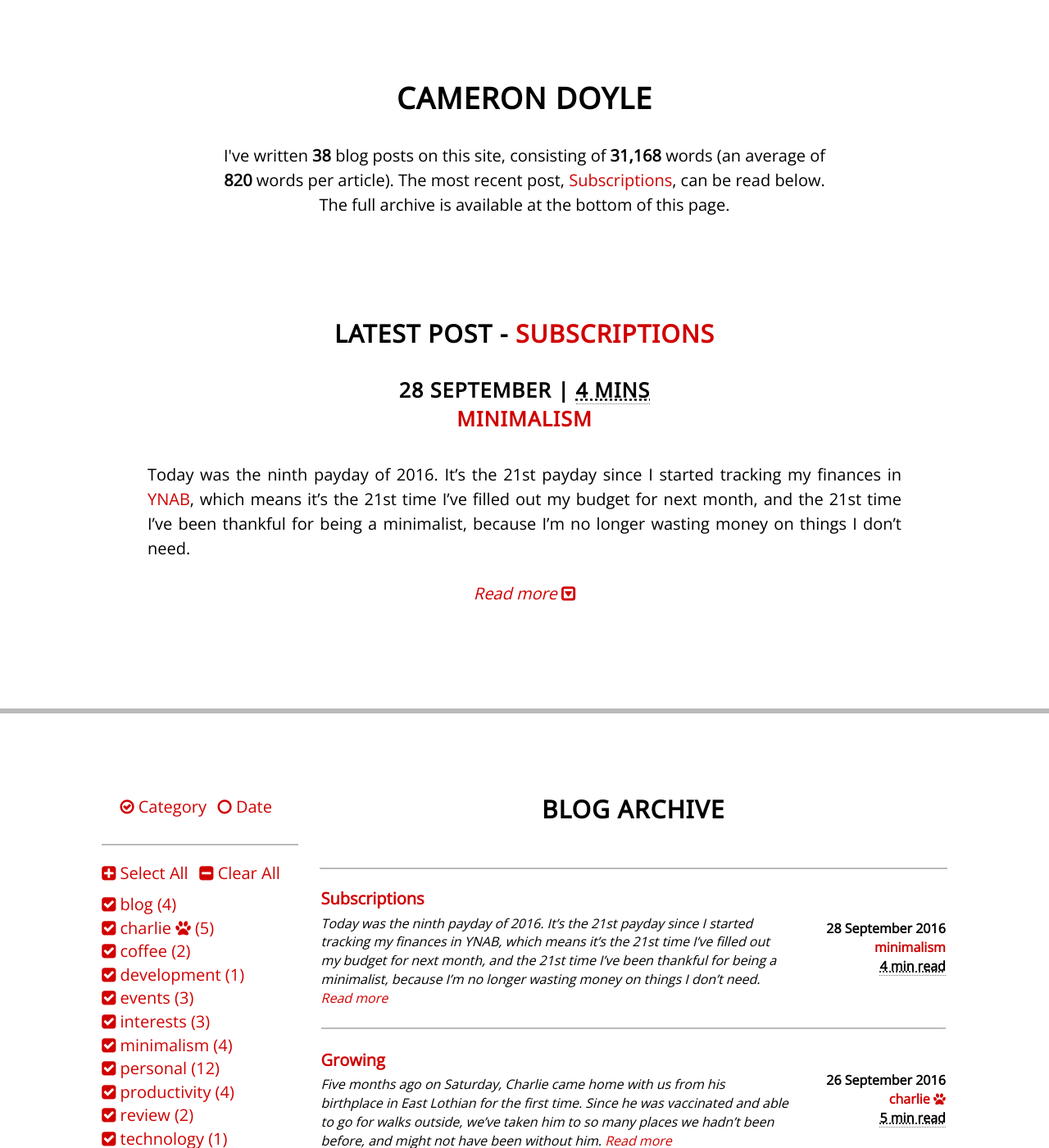
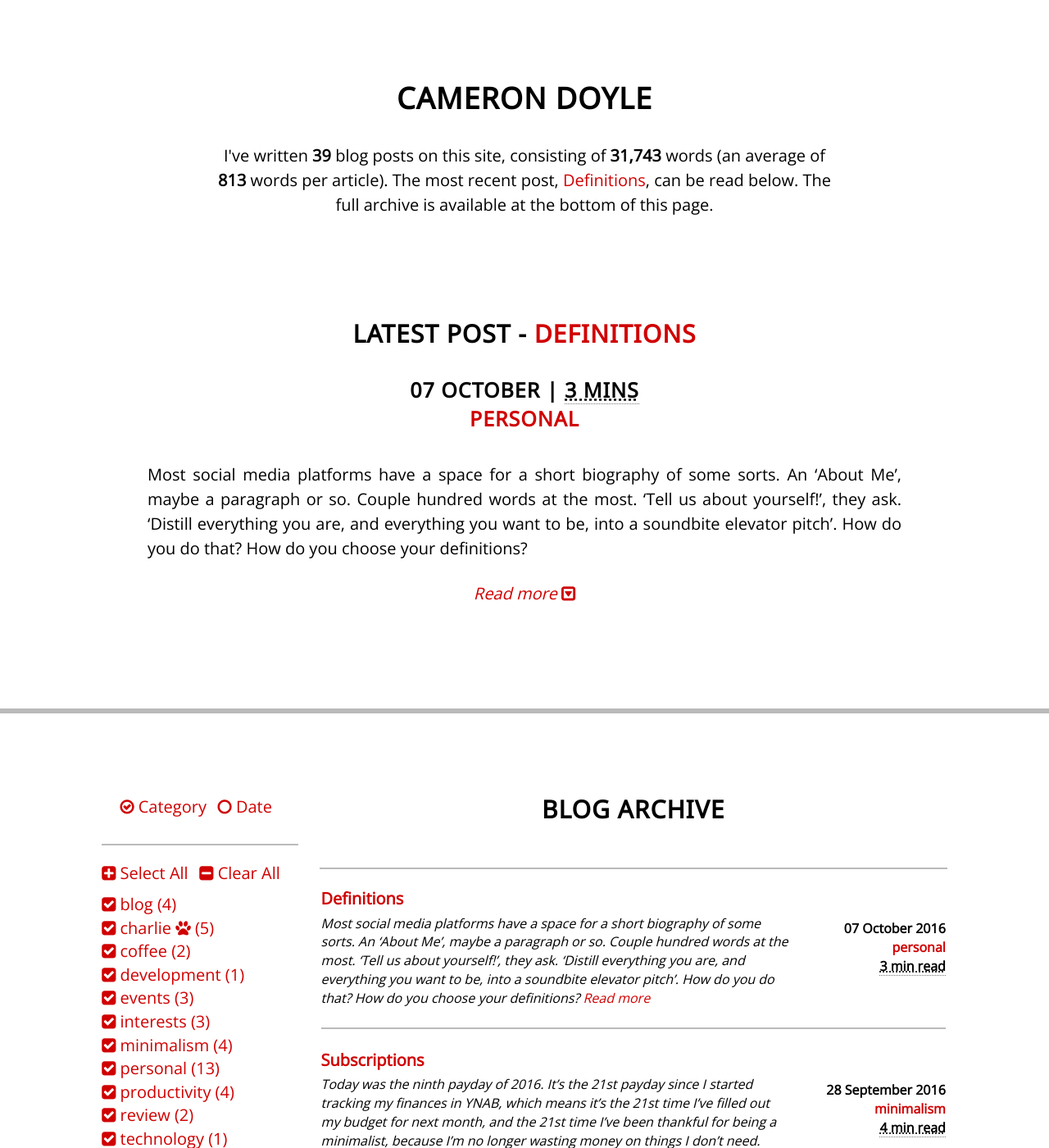
Before and after one commit to CameronD17/blog, a Jekyll site: the page built from index.html, in a window 1280 px wide and 1400 px high. Shown: the whole window at 82% size. Built offline with Jekyll 4.4.1, drawn with Linux system fonts in a browser that asks for light colours; nearby versions of some CDN libraries; comment, search, counter and statistics services are not loaded; some of the changed lines change nothing that is shown.

Commit message:
Blog post: Definitions

```diff
--- /dev/null
+++ b/_posts/2016-10-07-definitions.markdown
@@ -0,0 +1,26 @@
+---
+layout:     post
+title:      "Definitions"
+date:       2016-10-07 15:00:00 +0000
+tags:       personal
+---
+
+Most social media platforms have a space for a short biography of some sorts. An 'About Me', maybe a paragraph or so. Couple hundred words at the most. 'Tell us about yourself!', they ask. 'Distill everything you are, and everything you want to be, into a soundbite elevator pitch'. How do you do that? How do you choose your definitions?
+
+<!-- Read More -->
+
+For a lot of people, the list of descriptors they tag themselves with changes over time. Some tags are core, unchanging, and don't necessarily need to be stated (height, gender, race). Some are more personal and fluid, and change over time (hobbies, jobs, interests). Some are stretch goals (your gym membership does not make you a weightlifter in and of itself), but they make their subject feel better about themselves. Each tag will have it's own personal meaning to you, and it can never fully express how you see yourself within it.
+
+I, for example, use the word '[traveller][blog-post-travel]' in most of my online mini-bios. The word has many different interpretations, and everybody who reads it will assign a different mental picture to me. Some will picture a 'gap yah'-type backpacking through south-east Asia. Others, a gaggle of Asian tourists with selfie sticks underneath the Eiffel Tower. Or maybe a bearded hobo hiking the Appalachian trail, a red-spotted hanky tied to a stick slung over his shoulder. The word alone is not enough to portray my own vision of who that part of me is.
+
+Or what about 'writer'? I don't really consider myself a writer; essentially all of what I write is contained in this blog. I don't think that's enough to warrant the description personally, but I imagine there are people out there who label themselves writers who write even less than me. It's what they want the world to see them as. They *want* people to picture a Macbook on a table in a sun-filled coffee shop, the studious gentleman at the keyboard in a black turtleneck, sipping on an overpriced flat white as he types up his latest novella. Or whatever their own vision of 'writer' is, even if that vision isn't what people see when they read the word.
+
+Definitions aren't permanent, whichever ones you choose to use. They change with you. Sometimes subtly; I haven't been running for six months, so I can't call myself a runner anymore, but when did the change happen? After a week? A month? Three? Sometimes the change is definitive; I stopped calling myself a student the day I graduated University. Keeping old definitions can be [gratifying]({% post_url 2016-08-12-patience %}), but it's not honest. Some titles expire if you don't maintain them, which should be motivation enough to keep them current.
+
+I don't maintain myself particularly well in terms of my web biographies. No doubt at least some pages out there still declare me as a student, despite graduating over two years ago. Nonetheless, in an effort to maintain at least some form of short, up-to-date description, I'll be henceforth maintaining a [now page][now-home-link] which will be permanently accessible with the url slug [/now][now-link]. It won't be exactly synonymous with the descriptors I've talked about in this post, but it's a way of keeping myself updated. I may implement some form of historical log too at some point, but for now I'm content with just incorporating monthly updates into my workflow.
+
+I'll try to keep my definitions in check.
+
+[blog-post-travel]: http://blog.camerondoyle.co.uk/#travel
+[now-home-link]: http://nownownow.com/about
+[now-link]: http://blog.camerondoyle.co.uk/now/
--- a/now/index.html
+++ b/now/index.html
@@ -1,7 +1,7 @@
 ---
 layout:     page
 title:      Now
-date:       2016-09-26 10:00:00 +0000
+date:       2016-10-07 10:00:00 +0000
 ---
 
 <!-- Intro Header -->
@@ -25,11 +25,11 @@ date:       2016-09-26 10:00:00 +0000
             <div class="col-md-8 col-md-offset-2 intro-bg">
             <ul>
                 <li>Figuring out the logistics of merging my blog with my main site, and what I want the purpose of each to be.</li>
-                <li>Learning AngularJS and React. I have a small project in the works for each.</li>
-                <li>Spending as much time as I can with <a href="http://blog.camerondoyle.co.uk/#charlie">my dog Charlie</a>, whether that's playfighting, training or walks.</li>
+                <li>Learning Angular 2. I have a small, simple project I'm working on right now, and I'll write about it when I'm happy enough with it to release it into the wild.</li>
                 <li>Making sure I stay on track with my self-imposed writing target (<a href="http://blog.camerondoyle.co.uk/">3 blog posts per month</a>, going well so far).</li>
-                <li>Planning my 2017 travels - so far I'm hoping to at least go to Vancouver/Seattle for a couple of weeks, Prague for a football tournament, and a weekend with friends either in the UK or mainland Europe.</li>
+                <li>Planning my 2017 travels - so far I've got flights to Vancouver booked, and I want to sort out Prague for a football tournament, and a weekend with friends either in the UK or mainland Europe.</li>
                 <li>Berating myself for not running anymore - hoping to fix that in the next couple of weeks.</li>
+                <li>Exploring Edinburgh with <a href="http://blog.camerondoyle.co.uk/#charlie">Charlie</a> and Sasha, finding new dog-friendly places and trying them out, and finding new walks for him to explore.</li>
             </ul>
             </div>
         </div>
```
